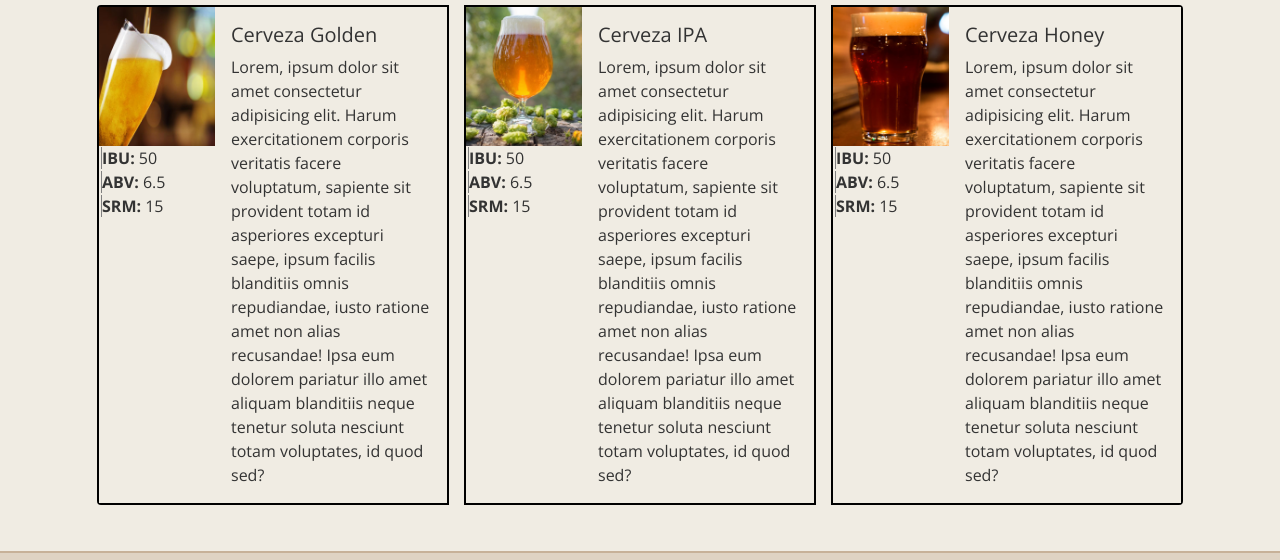
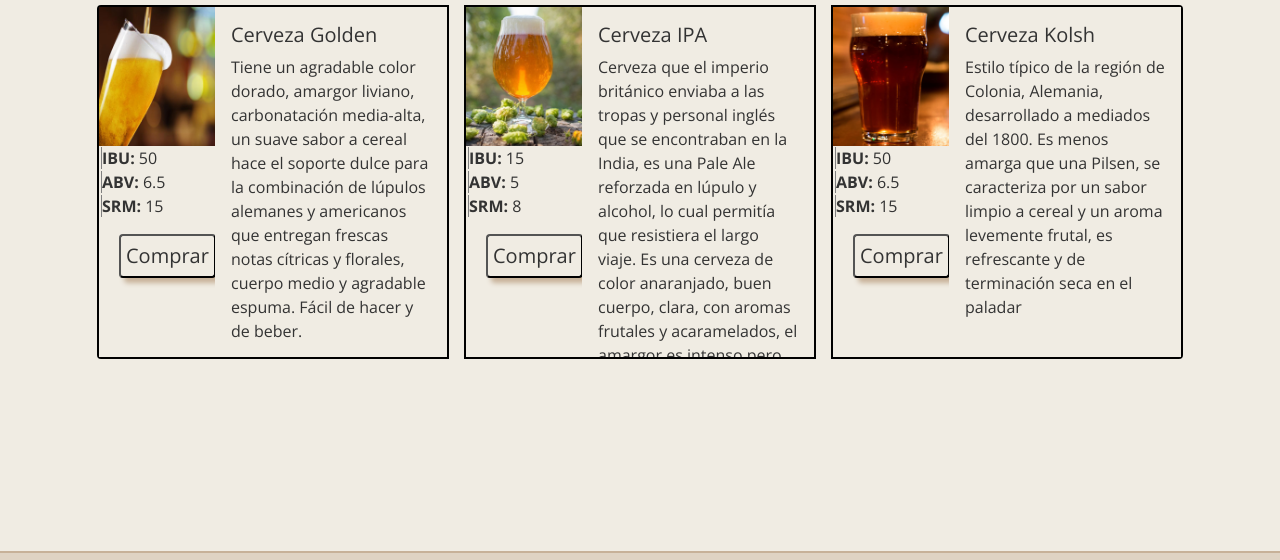
Before and after one commit to ODR96/Proyecto-OrlandoRepetto, a plain HTML site: page pages/estilos.html in a window 1280 px wide. Shown: the part 121-681 px from the top of the page. Drawn offline with nearby package versions, Linux system fonts and the light colour scheme; grey boxes are pictures that could not be loaded.

Commit message:
Agregado de un poco de contenido real al index y estilos

```diff
--- a/css/style.css
+++ b/css/style.css
@@ -73,6 +73,55 @@ html, body {
   padding: 15px;
   border-radius: 50%; }
 
+/* Responsive */
+@media only screen and (max-width: 750px) {
+  .navbar-brand {
+    margin: 0 auto; }
+  .imgIndex {
+    width: 100%;
+    height: 150px; }
+  .contenidoNosotros {
+    width: 300px;
+    height: 200px;
+    overflow: auto; }
+  .formulario input {
+    width: 250px; }
+  .formulario input:nth-child(9) {
+    height: 150px; } }
+
+@media only screen and (min-width: 768px) and (max-width: 1024px) {
+  .btn_estilos {
+    margin-left: 3px !important;
+    padding: 0 !important;
+    font-size: 14px !important; } }
+
+@media only screen and (max-width: 1024px) {
+  .fa-whatsapp {
+    font-size: 60px;
+    color: #25D366; }
+  .fixed {
+    right: 0px;
+    bottom: 70px;
+    background-color: transparent; } }
+
+@media only screen and (max-width: 425px) {
+  .fixed {
+    right: 0px;
+    bottom: 70px;
+    background-color: transparent; }
+  .div_mapa {
+    display: none; } }
+
+@media only screen and (max-width: 375px) {
+  .fixed {
+    right: 60px;
+    bottom: 10px;
+    background-color: transparent; }
+  .div_contacto {
+    overflow: visible; }
+  .div_mapa {
+    display: none; } }
+
 .texto {
   margin: 15px 0px 0px;
   padding: 15px;
@@ -84,10 +133,7 @@ html, body {
     border-radius: 0px; }
 
 .contenidoNosotros {
-  width: 700px;
-  height: 350px; }
-  .contenidoNosotros .divNosotros__p {
-    margin: 20px 0px; }
+  width: 700px; }
 
 .card-group > .card + .card {
   border-left: 2px solid black; }
@@ -98,6 +144,27 @@ html, body {
   .card .div__ul {
     list-style: none;
     margin-left: -30px; }
+
+.btn_estilos {
+  margin-left: 20px;
+  padding: 5px;
+  border-radius: .25rem;
+  font-size: 20px;
+  box-shadow: 5px 5px 5px #C7B198; }
+
+.caja-estilos {
+  height: 350px;
+  overflow: auto; }
+
+.caja-estilos::-webkit-scrollbar {
+  -webkit-appearance: none; }
+  .caja-estilos::-webkit-scrollbar:vertical {
+    width: 10px; }
+
+.caja-estilos::-webkit-scrollbar-thumb {
+  background-color: #DFD3C3;
+  border-radius: 20px;
+  border: 2px solid gray; }
 
 .row > * {
   overflow: hidden; }
@@ -172,72 +239,3 @@ html, body {
 .footer__div--p {
   background-color: #DFD3C3;
   margin: 5px; }
-
-  /* Responsive */
-
-@media only screen and (max-width : 750px) {
-  .navbar-brand {
-      margin: 0 auto;
-  }
-
-  .imgIndex {
-      width: 100%;
-      height: 150px;
-  }
-
-  .contenidoNosotros {
-      width: 300px;
-      height: 200px;
-      overflow: auto;
-  }
-
-  .formulario input {
-      width: 250px;
-  }
-
-  .formulario input:nth-child(9) {
-      height: 150px;
-  }
-
-}
-
-@media only screen and (max-width : 1024px) {
-  .fa-whatsapp {
-      font-size: 60px;
-      color: #25D366;
-  }
-
-  .fixed {
-      right: 0px;
-      bottom: 70px;
-      background-color: transparent;
-  }
-}
-
-@media only screen and (max-width : 425px) {
-  .fixed {
-      right: 0px;
-      bottom: 70px;
-      background-color: transparent;
-  }
-
-  .div_mapa {
-      display: none;
-  }
-}
-
-@media only screen and (max-width : 375px) {
-  .fixed {
-      right: 60px;
-      bottom: 10px;
-      background-color: transparent;
-  }
-
-  .div_contacto {
-      overflow: visible;
-  }
-
-  .div_mapa {
-      display: none;
-  }
-}
--- a/pages/estilos.html
+++ b/pages/estilos.html
@@ -7,7 +7,8 @@
     <meta name="viewport" content="width=device-width, initial-scale=1">
     <link rel="shortcut icon" href="../image/favicon.png" type="image/x-icon">
     <meta name="keywords" content="cerveza, artesanal, golden, ipa, honey, rubia, oz, ibu, abv">
-    <meta name="description" content="Cerveza artesanal OZ. Hacemos cerveza con pasión y dedicación. Conoce nuestros estilos y un poco de nuestra historia.">
+    <meta name="description"
+        content="Cerveza artesanal OZ. Hacemos cerveza con pasión y dedicación. Conoce nuestros estilos y un poco de nuestra historia.">
     <!-- Bootstrap CSS -->
     <link href="https://cdn.jsdelivr.net/npm/bootstrap@5.1.3/dist/css/bootstrap.min.css" rel="stylesheet"
         integrity="sha384-1BmE4kWBq78iYhFldvKuhfTAU6auU8tT94WrHftjDbrCEXSU1oBoqyl2QvZ6jIW3" crossorigin="anonymous">
@@ -58,19 +59,15 @@
                                 <li><span class="div__negrita">ABV:</span> 6.5</li>
                                 <li><span class="div__negrita">SRM:</span> 15</li>
                             </ul>
+                            <button class="btn_estilos">Comprar</button>
                         </div>
                         <div class="col-md-8">
-                            <div class="card-body">
+                            <div class="card-body caja-estilos">
                                 <h5 class="card-title">Cerveza Golden</h5>
-                                <p class="card-text">Lorem, ipsum dolor sit amet consectetur adipisicing elit. Harum
-                                    exercitationem
-                                    corporis veritatis facere
-                                    voluptatum, sapiente sit provident totam id asperiores excepturi saepe, ipsum
-                                    facilis
-                                    blanditiis omnis
-                                    repudiandae, iusto ratione amet non alias recusandae! Ipsa eum dolorem pariatur illo
-                                    amet aliquam
-                                    blanditiis neque tenetur soluta nesciunt totam voluptates, id quod sed?</p>
+                                <p class="card-text">Tiene un agradable color dorado, amargor liviano, carbonatación
+                                    media-alta, un suave sabor a cereal hace el soporte dulce para la combinación de
+                                    lúpulos alemanes y americanos que entregan frescas notas cítricas y florales, cuerpo
+                                    medio y agradable espuma. Fácil de hacer y de beber.</p>
                             </div>
                         </div>
                     </div>
@@ -80,23 +77,21 @@
                         <div class="col-md-4">
                             <img src="../image/ipa.jpg" class="img-fluid imgEstilos" alt="Cerveza IPA">
                             <ul class="div__ul">
-                                <li><span class="div__negrita">IBU:</span> 50</li>
-                                <li><span class="div__negrita">ABV:</span> 6.5</li>
-                                <li><span class="div__negrita">SRM:</span> 15</li>
+                                <li><span class="div__negrita">IBU:</span> 15</li>
+                                <li><span class="div__negrita">ABV:</span> 5</li>
+                                <li><span class="div__negrita">SRM:</span> 8</li>
                             </ul>
+                            <button class="btn_estilos">Comprar</button>
                         </div>
                         <div class="col-md-8">
-                            <div class="card-body">
+                            <div class="card-body caja-estilos">
                                 <h5 class="card-title">Cerveza IPA</h5>
-                                <p class="card-text">Lorem, ipsum dolor sit amet consectetur adipisicing elit. Harum
-                                    exercitationem
-                                    corporis veritatis facere
-                                    voluptatum, sapiente sit provident totam id asperiores excepturi saepe, ipsum
-                                    facilis
-                                    blanditiis omnis
-                                    repudiandae, iusto ratione amet non alias recusandae! Ipsa eum dolorem pariatur illo
-                                    amet aliquam
-                                    blanditiis neque tenetur soluta nesciunt totam voluptates, id quod sed?</p>
+                                <p class="card-text">Cerveza que el imperio británico enviaba a las tropas y personal
+                                    inglés que se encontraban en la India, es una Pale Ale reforzada en lúpulo y
+                                    alcohol, lo cual permitía que resistiera el largo viaje.
+                                    Es una cerveza de color anaranjado, buen cuerpo, clara, con aromas frutales y
+                                    acaramelados, el amargor es intenso pero se equilibra muy bien con el dulzor
+                                    proveniente de la gran cantidad de malta que emplea este tipo de cerveza.</p>
                             </div>
                         </div>
                     </div>
@@ -110,19 +105,15 @@
                                 <li><span class="div__negrita">ABV:</span> 6.5</li>
                                 <li><span class="div__negrita">SRM:</span> 15</li>
                             </ul>
+                            <button class="btn_estilos">Comprar</button>
                         </div>
                         <div class="col-md-8">
-                            <div class="card-body">
-                                <h5 class="card-title">Cerveza Honey</h5>
-                                <p class="card-text">Lorem, ipsum dolor sit amet consectetur adipisicing elit. Harum
-                                    exercitationem
-                                    corporis veritatis facere
-                                    voluptatum, sapiente sit provident totam id asperiores excepturi saepe, ipsum
-                                    facilis
-                                    blanditiis omnis
-                                    repudiandae, iusto ratione amet non alias recusandae! Ipsa eum dolorem pariatur illo
-                                    amet aliquam
-                                    blanditiis neque tenetur soluta nesciunt totam voluptates, id quod sed?</p>
+                            <div class="card-body caja-estilos">
+                                <h5 class="card-title">Cerveza Kolsh</h5>
+                                <p class="card-text">Estilo típico de la región de Colonia, Alemania, desarrollado a
+                                    mediados del 1800. Es menos amarga que una Pilsen, se caracteriza por un sabor
+                                    limpio a cereal y un aroma levemente frutal, es refrescante y de terminación seca en
+                                    el paladar</p>
                             </div>
                         </div>
                     </div>
--- a/scss/main.scss
+++ b/scss/main.scss
@@ -33,6 +33,7 @@ html, body {
 //Importaciones
 @import './header-footer/header';
 @import './utilidades/btn-whatsapp';
+@import './utilidades/responsive';
 @import './secciones/index';
 @import './secciones/nosotros';
 @import './secciones/estilos';
--- a/scss/secciones/_contacto.scss
+++ b/scss/secciones/_contacto.scss
@@ -28,8 +28,5 @@
 }
 
 .btn-form {
-    padding: 5px;
-    border-radius: .25rem;
-    font-size: 20px;
-    box-shadow: 5px 5px 5px #C7B198;
+    @include botones;
 }
--- a/scss/secciones/_estilos.scss
+++ b/scss/secciones/_estilos.scss
@@ -15,6 +15,29 @@
     }
 }
 
+.btn_estilos {
+    margin-left: 20px;
+    @include botones;
+}
+
+.caja-estilos {
+    height: 350px;
+    overflow: auto;
+}
+
+.caja-estilos::-webkit-scrollbar {
+    &:vertical {
+        width: 10px;
+    }
+    -webkit-appearance: none;
+}
+
+.caja-estilos::-webkit-scrollbar-thumb {
+    background-color: $footerColor;
+    border-radius: 20px;
+    border: 2px solid gray;
+}
+
 .row>* {
     overflow: hidden;
 }
--- a/scss/secciones/_nosotros.scss
+++ b/scss/secciones/_nosotros.scss
@@ -1,8 +1,3 @@
 .contenidoNosotros {
     width: 700px;
-    height: 350px;
-
-    .divNosotros__p {
-        margin: 20px 0px;
-    }
 }
```
Also changed, not shown: index.html (+19 -16 lines), pages/nosotros.html (+4 -3 lines), scss/utilidades/_responsive.scss (added, +77 -0 lines), scss/variables/_mixin.scss (+7 -0 lines).
